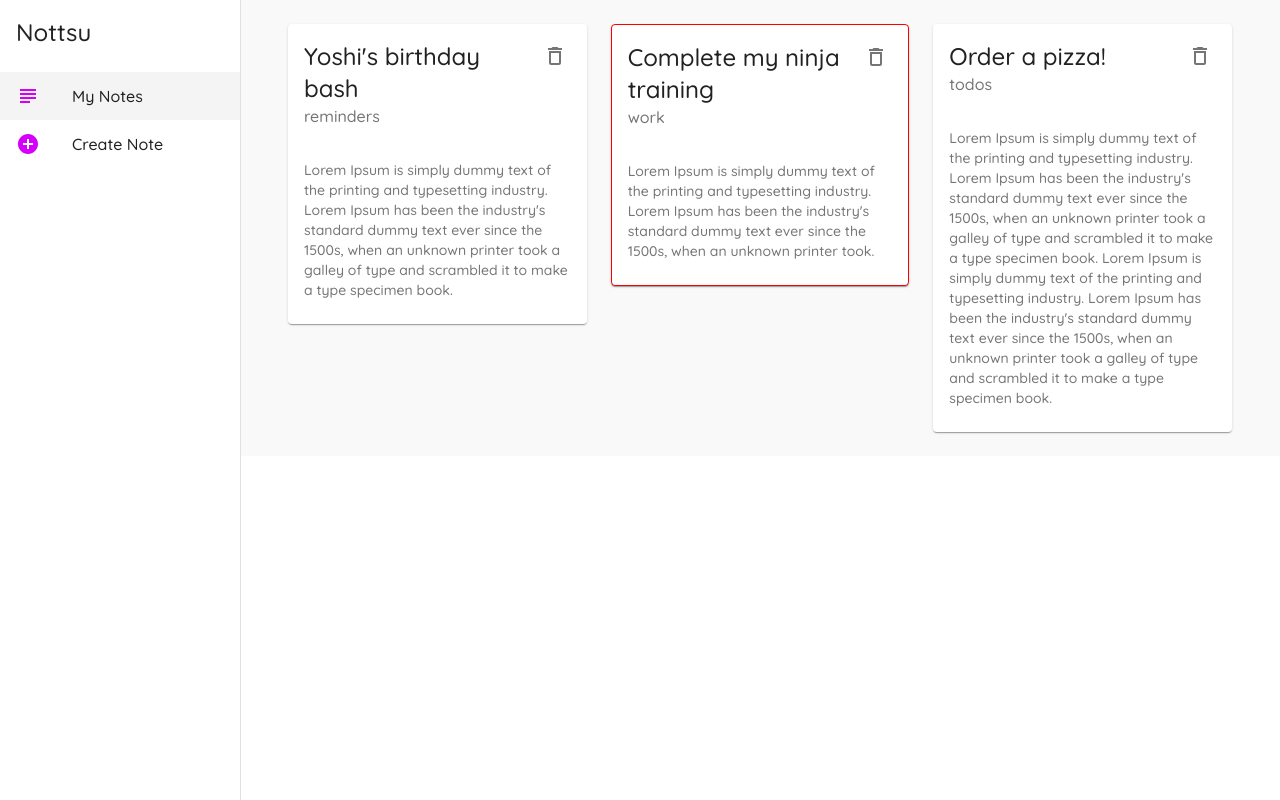
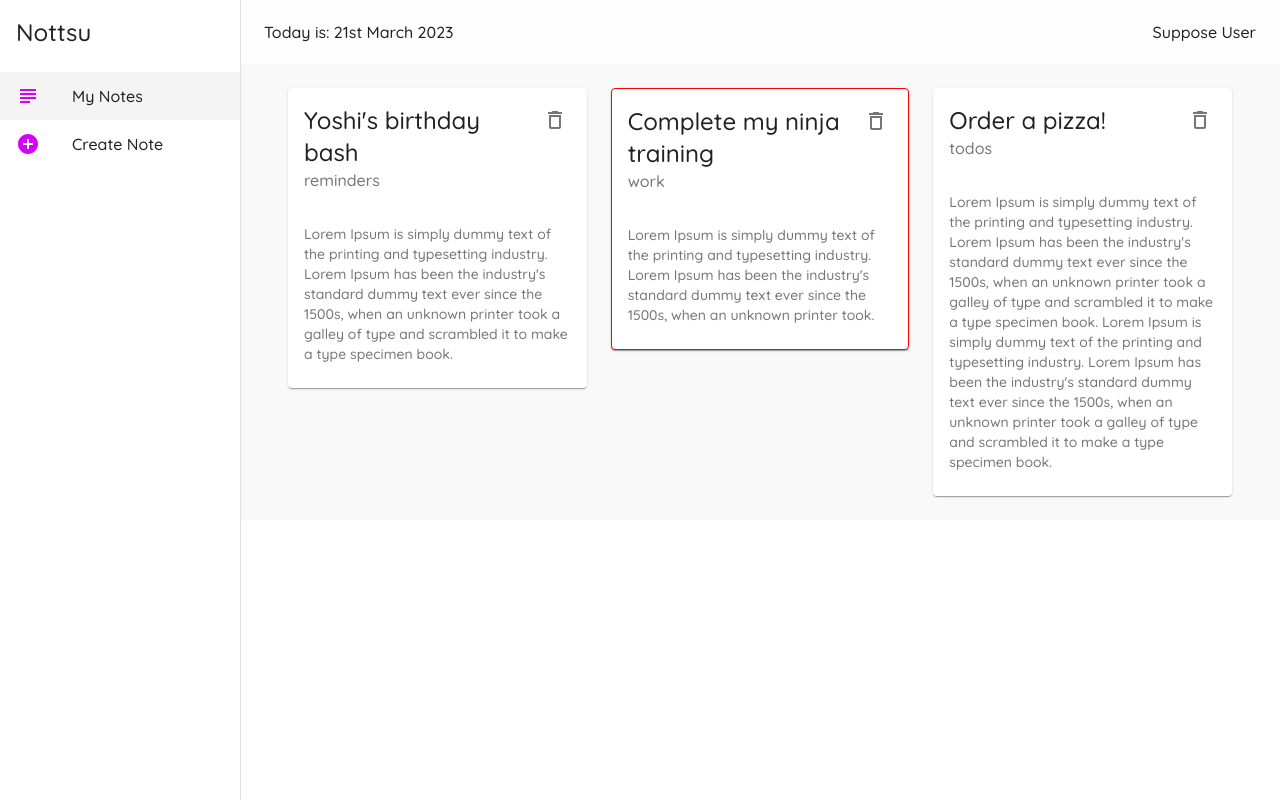
Before and after one commit to subashhB/material-ui-practice, a React (Create React App) app: page / in a window 1280 px wide. Built offline with nearby package versions, Linux system fonts and the light colour scheme; data requests are answered from the project's data file.

Commit message:
Appbar, Mixins and Date

```diff
--- a/package.json
+++ b/package.json
@@ -8,6 +8,7 @@
     "@testing-library/jest-dom": "^5.11.9",
     "@testing-library/react": "^11.2.5",
     "@testing-library/user-event": "^12.7.1",
+    "date-fns": "^2.29.3",
     "json-server": "^0.17.3",
     "react": "^17.0.1",
     "react-dom": "^17.0.1",
--- a/src/components/Layout.jsx
+++ b/src/components/Layout.jsx
@@ -8,6 +8,9 @@
 import React from 'react'
 import { AddCircleOutlined, SubjectOutlined } from '@material-ui/icons'
 import { useHistory, useLocation } from 'react-router-dom'
+import AppBar from '@material-ui/core/AppBar'
+import Toolbar from '@material-ui/core/Toolbar'
+import { format } from 'date-fns'
 
 const drawerWidth = 240
 
@@ -32,6 +35,13 @@
         },
         title:{
             padding: theme.spacing(2)
+        },
+        appbar:{
+            width: `calc(100% - ${drawerWidth}px)`
+        },
+        toolbar: theme.mixins.toolbar,
+        date: {
+            flexGrow: 1
         }
     }
 })
@@ -55,6 +65,19 @@
   return (
     <div className={classes.root}>
         {/* App Bar */}
+        <AppBar
+            elevation={0}
+            className={classes.appbar}
+        >
+            <Toolbar>
+                <Typography className={classes.date}>
+                    Today is: { format(new Date(), 'do MMMM Y')}
+                </Typography>
+                <Typography>
+                    Suppose User
+                </Typography>
+            </Toolbar>
+        </AppBar>
         {/* Side Drawer */}
         <Drawer
             className={classes.drawer}
@@ -81,6 +104,7 @@
             </List>
         </Drawer>
         <div className={classes.pages}>
+            <div className={classes.toolbar}/>
             { children }
         </div>
     </div>
```
Also changed, not shown: 1 other file (tests, documents, lock files or other folders).
